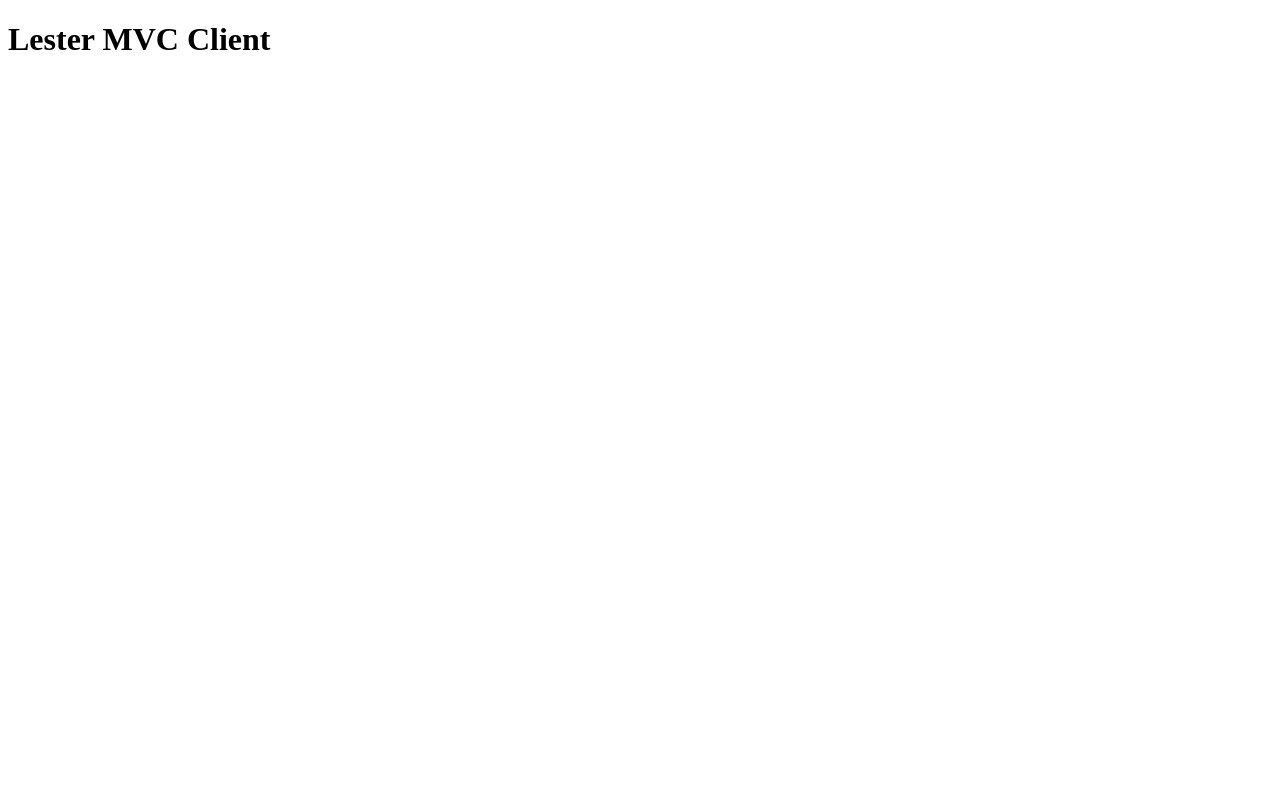
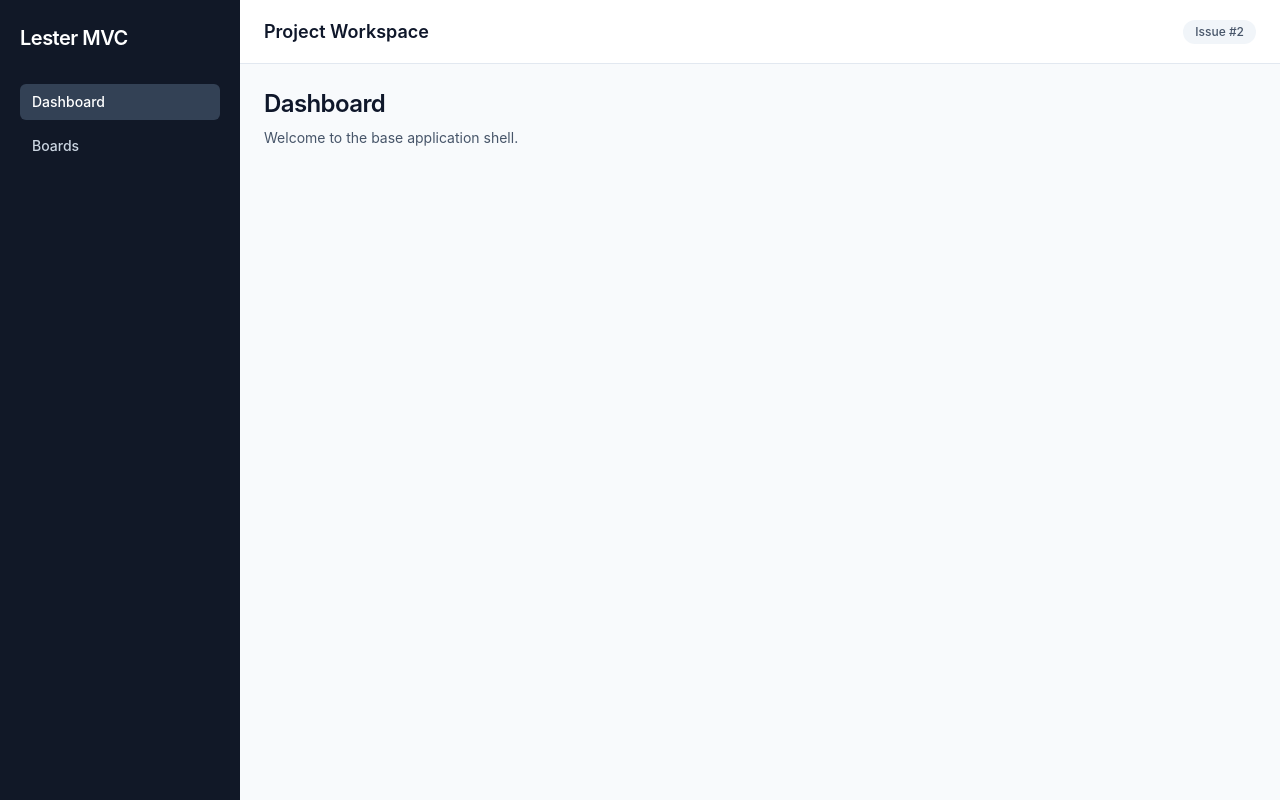
Before and after one commit to mtplayground/lester-mvc-01, a React (Vite) app in the folder client/: page / in a window 1280 px wide. Built offline with nearby package versions, Linux system fonts and the light colour scheme.

Commit message:
feat: Configure Tailwind CSS and base layout

```diff
--- a/client/package.json
+++ b/client/package.json
@@ -10,12 +10,16 @@
   },
   "dependencies": {
     "react": "^18.3.1",
-    "react-dom": "^18.3.1"
+    "react-dom": "^18.3.1",
+    "react-router-dom": "^6.30.1"
   },
   "devDependencies": {
     "@types/react": "^18.3.15",
     "@types/react-dom": "^18.3.7",
     "@vitejs/plugin-react": "^4.5.0",
+    "autoprefixer": "^10.4.21",
+    "postcss": "^8.5.3",
+    "tailwindcss": "^3.4.17",
     "typescript": "^5.8.3",
     "vite": "^5.4.11"
   }
--- /dev/null
+++ b/client/postcss.config.js
@@ -0,0 +1,6 @@
+export default {
+  plugins: {
+    tailwindcss: {},
+    autoprefixer: {}
+  }
+};
--- /dev/null
+++ b/client/src/App.tsx
@@ -0,0 +1,34 @@
+import { BrowserRouter, Navigate, Route, Routes } from 'react-router-dom';
+import AppLayout from './layouts/AppLayout';
+
+function DashboardPage() {
+  return (
+    <section className="space-y-2">
+      <h2 className="text-2xl font-semibold tracking-tight text-slate-900">Dashboard</h2>
+      <p className="text-sm text-slate-600">Welcome to the base application shell.</p>
+    </section>
+  );
+}
+
+function BoardsPage() {
+  return (
+    <section className="space-y-2">
+      <h2 className="text-2xl font-semibold tracking-tight text-slate-900">Boards</h2>
+      <p className="text-sm text-slate-600">Board pages will be added in upcoming issues.</p>
+    </section>
+  );
+}
+
+export default function App() {
+  return (
+    <BrowserRouter>
+      <Routes>
+        <Route element={<AppLayout />}>
+          <Route index element={<DashboardPage />} />
+          <Route path="boards" element={<BoardsPage />} />
+          <Route path="*" element={<Navigate replace to="/" />} />
+        </Route>
+      </Routes>
+    </BrowserRouter>
+  );
+}
--- /dev/null
+++ b/client/src/index.css
@@ -0,0 +1,20 @@
+@tailwind base;
+@tailwind components;
+@tailwind utilities;
+
+@layer base {
+  :root {
+    font-family: 'Inter', system-ui, -apple-system, BlinkMacSystemFont, 'Segoe UI', sans-serif;
+    color: #0f172a;
+    background-color: #f8fafc;
+  }
+
+  body {
+    margin: 0;
+    min-height: 100vh;
+  }
+
+  * {
+    box-sizing: border-box;
+  }
+}
--- /dev/null
+++ b/client/src/layouts/AppLayout.tsx
@@ -0,0 +1,45 @@
+import { Link, NavLink, Outlet } from 'react-router-dom';
+
+const navItems = [
+  { to: '/', label: 'Dashboard' },
+  { to: '/boards', label: 'Boards' }
+];
+
+export default function AppLayout() {
+  return (
+    <div className="min-h-screen bg-shell-background text-slate-900">
+      <div className="grid min-h-screen grid-cols-1 md:grid-cols-[240px_1fr]">
+        <aside className="bg-shell-sidebar px-5 py-6 text-slate-100">
+          <Link className="mb-8 block text-xl font-semibold tracking-tight text-white" to="/">
+            Lester MVC
+          </Link>
+          <nav className="space-y-2">
+            {navItems.map((item) => (
+              <NavLink
+                key={item.to}
+                to={item.to}
+                className={({ isActive }) =>
+                  `block rounded-md px-3 py-2 text-sm font-medium transition ${
+                    isActive ? 'bg-slate-700 text-white' : 'text-slate-300 hover:bg-slate-800 hover:text-white'
+                  }`
+                }
+              >
+                {item.label}
+              </NavLink>
+            ))}
+          </nav>
+        </aside>
+
+        <div className="flex min-h-screen flex-col">
+          <header className="flex h-16 items-center justify-between border-b border-slate-200 bg-white px-6">
+            <h1 className="text-lg font-semibold">Project Workspace</h1>
+            <span className="rounded-full bg-slate-100 px-3 py-1 text-xs font-medium text-slate-600">Issue #2</span>
+          </header>
+          <main className="flex-1 p-6">
+            <Outlet />
+          </main>
+        </div>
+      </div>
+    </div>
+  );
+}
--- a/client/src/main.tsx
+++ b/client/src/main.tsx
@@ -1,9 +1,7 @@
 import React from 'react';
 import ReactDOM from 'react-dom/client';
-
-function App() {
-  return <h1>Lester MVC Client</h1>;
-}
+import App from './App';
+import './index.css';
 
 ReactDOM.createRoot(document.getElementById('root')!).render(
   <React.StrictMode>
--- /dev/null
+++ b/client/tailwind.config.js
@@ -0,0 +1,16 @@
+/** @type {import('tailwindcss').Config} */
+export default {
+  content: ['./index.html', './src/**/*.{js,ts,jsx,tsx}'],
+  theme: {
+    extend: {
+      colors: {
+        shell: {
+          sidebar: '#111827',
+          header: '#0f172a',
+          background: '#f8fafc'
+        }
+      }
+    }
+  },
+  plugins: []
+};
```
Also changed, not shown: 1 other file (tests, documents, lock files or other folders).
